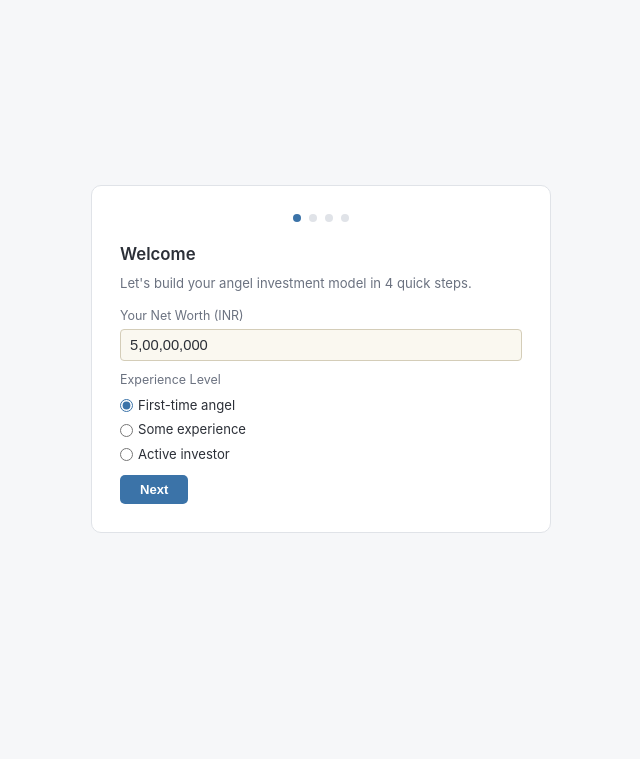
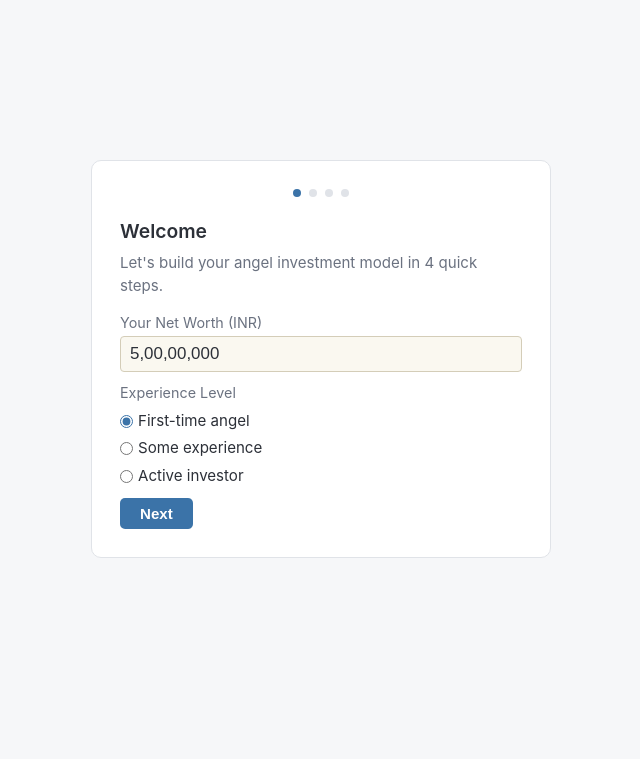
Before and after one commit to ravaan/angel-investment-modeling, a plain HTML site: page index.html in a window 1280 px wide. Shown: the part 41-800 px from the top of the page, without its empty margins (319-959 px from the left). Drawn offline with Linux system fonts and the light colour scheme.

Commit message:
fix: bump base font-size 115% for 13" MacBook legibility
All rem-based sizes scale up proportionally. 0.72rem was ~11.5px,
now ~13.2px. 0.82rem was ~13px, now ~15px. Much more readable
on a 13" screen without changing any individual font declarations.

Co-Authored-By: Claude Opus 4.6 (1M context) <noreply@anthropic.com>

```diff
--- a/styles.css
+++ b/styles.css
@@ -70,6 +70,9 @@
   box-sizing: border-box;
   margin: 0;
   padding: 0;
+}
+html {
+  font-size: 115%;
 }
 body {
   font-family:
```
